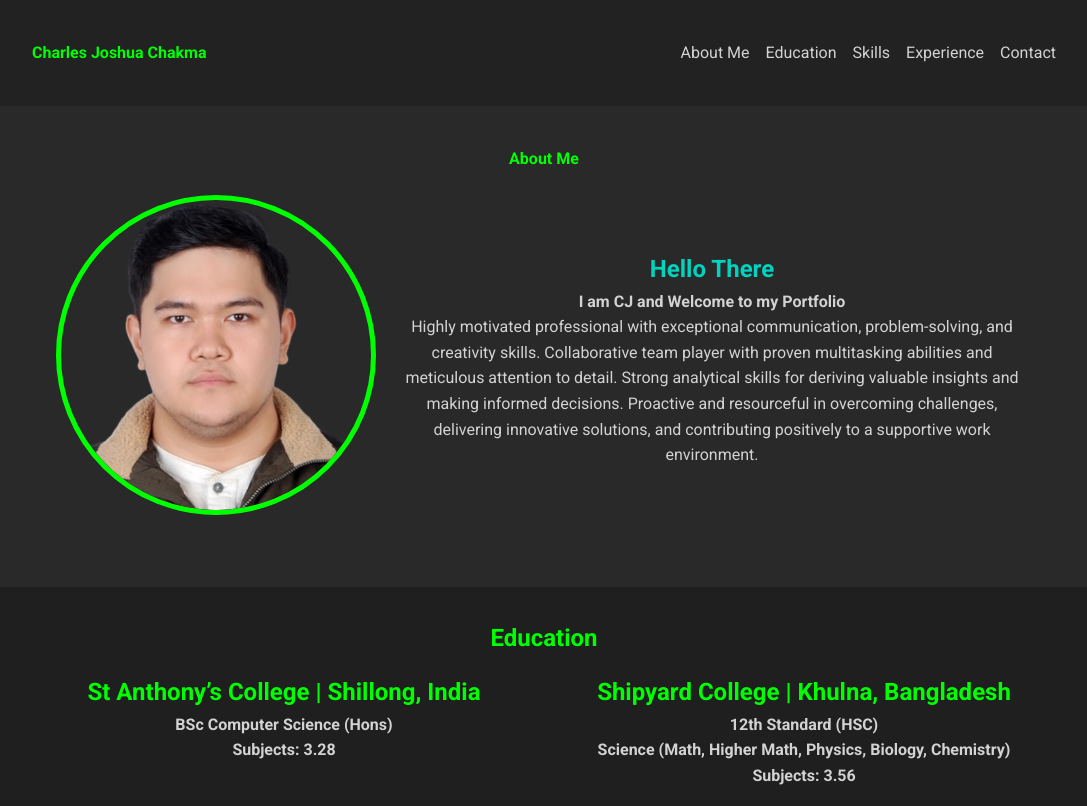
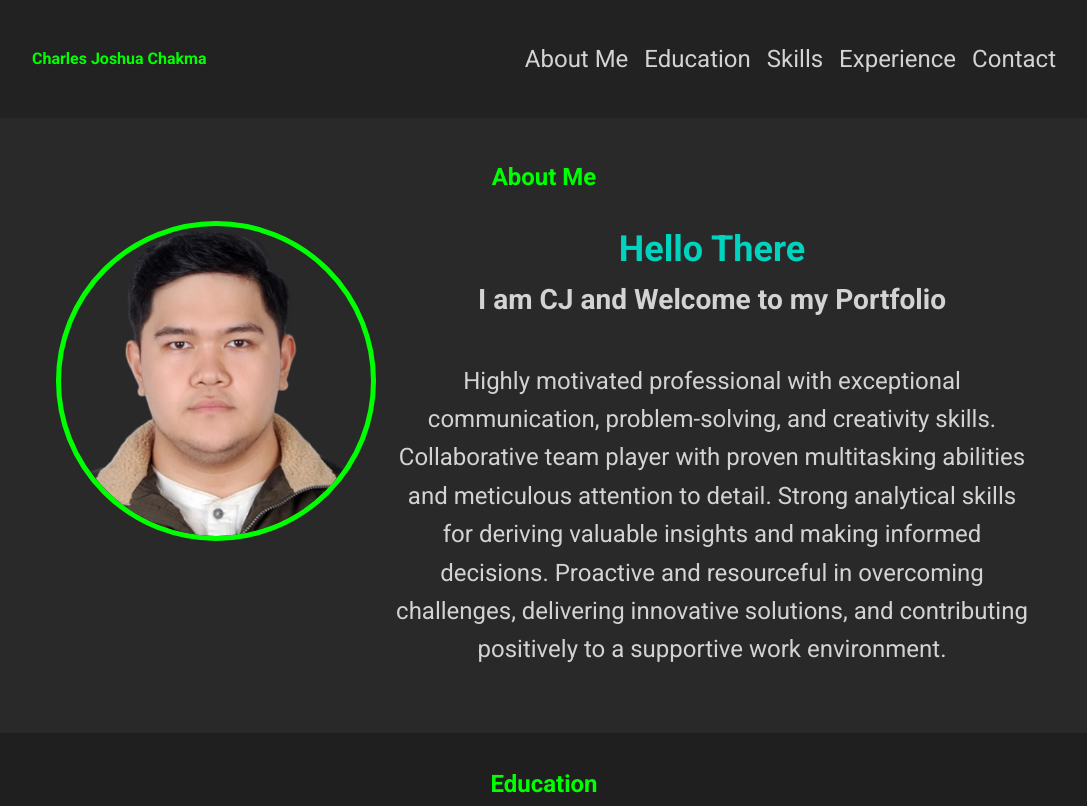
Before and after one commit to DemiGodCJ/portfolio, a plain HTML site: page index.html in a window 1280 px wide. Shown: the top 806 px of the page, without its empty margins (96-1183 px from the left). Drawn offline with Linux system fonts and the light colour scheme.

Commit message:
Add files via upload

```diff
--- a/index.html
+++ b/index.html
@@ -39,7 +39,7 @@
             </div>
             <div class="rabout">
                 <h2>Hello There</h2>
-                <p><strong>I am CJ and Welcome to my Portfolio</strong><br>
+                <p><h3>I am CJ and Welcome to my Portfolio</h3><br>
                     Highly motivated professional with exceptional communication, problem-solving, and creativity
                     skills. Collaborative team player with proven multitasking abilities and meticulous attention to detail.
                     Strong analytical skills for deriving valuable insights and making informed decisions. Proactive and
--- a/style.css
+++ b/style.css
@@ -46,13 +46,13 @@ body {
 .header .rheader ul li a {
     text-decoration: none;
     color: #d3d3d3;
-    font-size: 1rem;
+    font-size: 1.5rem;
     transition: color 0.3s;
 }
 
 .header .rheader ul li a:hover {
     color: #00ff00;
-    font-size: 1rem;
+    font-size: 1.5rem;
 }
 
 .about {
@@ -62,7 +62,7 @@ body {
 }
 
 .about .abouth {
-    font-size: 1rem;
+    font-size: 1.5rem;
     text-align: center;
     color: #00ff00; /* Neon Green */
 }
@@ -84,7 +84,7 @@ body {
     text-align: center;
     margin: auto;
     color: #d3d3d3;
-    font-size: 1rem;
+    font-size: 1.5rem;
 }
 
 .rabout h2 {
@@ -92,7 +92,7 @@ body {
 }
 
 .rabout strong{
-    font-size: 1rem;
+    font-size: 1.5rem;
 }
 
 .education {
@@ -114,14 +114,14 @@ body {
 
 .education .container .ed{
     text-align: center;
-    font-size: 1rem;
+    font-size: 1.5rem;
 }
 
 .skills {
     background-color: #292929;
     padding: 5vh;
     text-align: justify;
-    font-size: 1rem;
+    font-size: 1.5rem;
     animation: fadeIn 1.2s ease-in-out;
 
 }
@@ -138,7 +138,7 @@ body {
     background-color: #1f1f1f;
     padding: 4vh;
     animation: slideIn 1s ease-in-out;
-    font-size: 1rem;
+    font-size: 1.5rem;
 }
 
 .experience h2 {
@@ -150,7 +150,7 @@ body {
     background-color: #292929;
     padding: 5vh 0;
     animation: fadeIn 1.5s ease-in-out;
-    font-size: 1rem;
+    font-size: 1.5rem;
 }
 
 .contact h2 {
```
